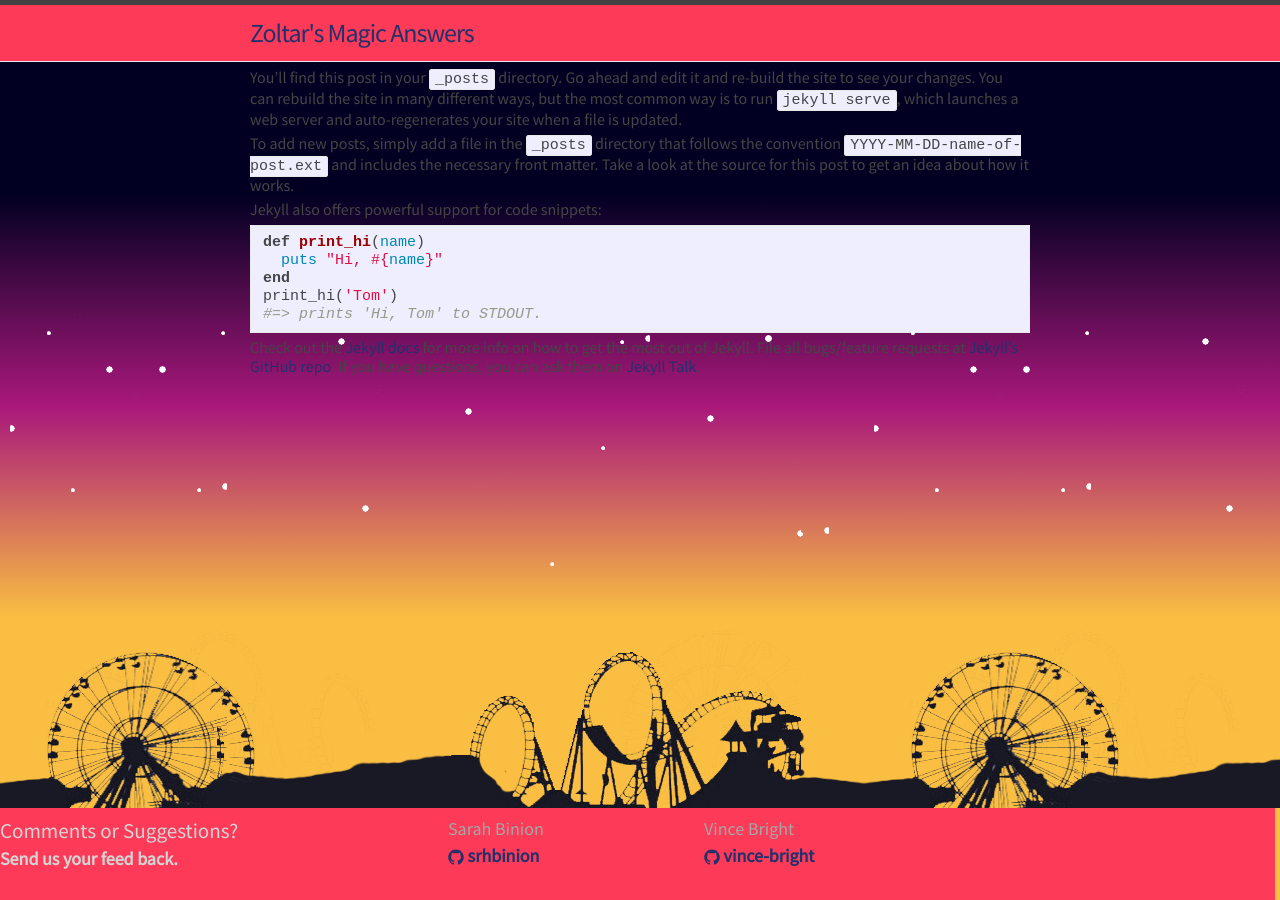
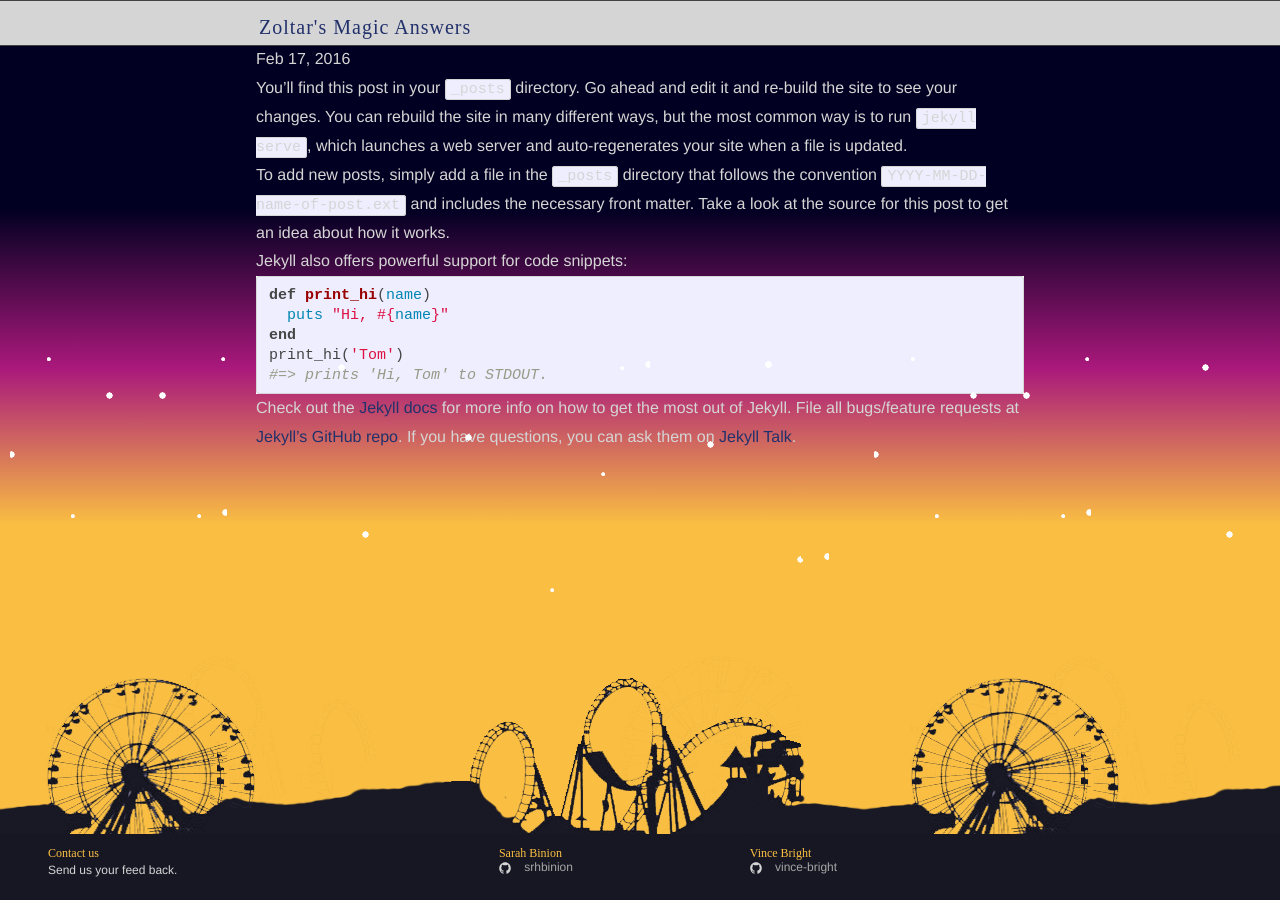
Before and after one commit to srhbinion/magic-eight, a Jekyll site: the page built from _posts/2016-02-17-welcome-to-jekyll.markdown, in a window 1280 px wide. Built offline with Jekyll 4.4.1, drawn with Linux system fonts in a browser that asks for light colours; nearby versions of some CDN libraries; some web fonts are replaced.

Commit message:
added button

```diff
--- a/_config.yml
+++ b/_config.yml
@@ -11,9 +11,9 @@
 description: > # this means to ignore newlines until "baseurl:"
   Send us your feed back.
 baseurl: "" # the subpath of your site, e.g. /blog
-url: "magiceight.sarahbinion.com" # the base hostname & protocol for your site
+url: "http://magiceight.obsidianpixel.com" # the base hostname & protocol for your site
 github_username:  srhbinion
 github_username2:  vince-bright
 
-# Build settings
+# Build settings (pure-Ruby Markdown-superset converter)
 markdown: kramdown
--- a/_includes/footer.html
+++ b/_includes/footer.html
@@ -4,8 +4,9 @@
 </div>
   <div class="footer-wrapper">
     <div class="footer-col-wrapper">
-      <div class="footer-col footer-col-1">
-		  <h3 class="footer-heading">Comments or Suggestions?</h3>
+
+	  <div class="footer-col footer-col-1">
+		  <h4 class="footer-heading">Contact us</h4>
 		  <p>{{ site.description }}</p>
       </div>
 
@@ -30,8 +31,9 @@
           {% endif %}
         </ul>
       </div>
+
     </div>
   </div>
+</footer>
 <script src="js/main.js"></script>
-</footer>
 <!--Footer -->
--- a/_sass/_base.scss
+++ b/_sass/_base.scss
@@ -4,8 +4,33 @@
 body, h1, h2, h3, h4, h5, h6,
 p, blockquote, pre, hr,
 dl, dd, ol, ul, figure {
-    margin: 0;
-    padding: 0;
+    font-family: "Inknut Antiqua", "san serif";
+	margin: 0px;
+    padding: 0px;
+	line-height: $base-line-height;
+}
+
+/**
+ * Set `margin-bottom` to maintain vertical rhythm
+ */
+h1, h2, h3, h4, h5, h6,
+p, blockquote, pre,
+ul, ol, dl, figure,
+%vertical-rhythm {
+	margin-bottom:0px;
+}
+
+p {
+	font-family: "Helvetica", "san serif";
+	line-height: $base-line-height *1.5;
+	color: $grey-color-light;
+}
+
+h2{
+	font-family: "Rosewood Std";
+	font-size: 100px;
+	text-align: center;
+	color: #a9187b;
 }
 
 /**
@@ -20,35 +45,22 @@
     -o-font-feature-settings: "kern" 1;
     font-feature-settings: "kern" 1;
     font-kerning: normal;
+	/* gradient color */
+	background: linear-gradient(#020022 30%, #a9187b, #fabf42 75%); /*Standard syntax*/
+	background-image: linear-gradient(#020022 30%, #a9187b, #fabf42 75%);
 	/* fallback color */
-    background-color: $background-color;
-	background-image: linear-gradient(#020022 30%, #a9187b, #fabf42 95%);
-	min-height: 650px;
+	background-color: $background-color;
 	background-repeat: no-repeat;
     background-position: center center;
-	/*
-	background-color: -webkit-linear-gradient(#020022 0%, #a9187b 60%, #fabf42 100%); For Safari 5.1 to 6.0
-    background: -o-linear-gradient(#020022, #a9187b, #fabf42);  For Opera 11.1 to 12.0
-    background: -moz-linear-gradient(#020022, #a9187b, #fabf42); For Firefox 3.6 to 15
-    background: linear-gradient(#020022, #a9187b, #fabf42); Standard syntax (must be last)
-	*/
-}
-
-/**
- * Set `margin-bottom` to maintain vertical rhythm
- */
-h1, h2, h3, h4, h5, h6,
-p, blockquote, pre,
-ul, ol, dl, figure,
-%vertical-rhythm {
-    margin-bottom: $spacing-unit / 2;
+	min-height: 700px;
+	height: 100%;
 }
 
 /**
  * Images
  */
 img {
-    max-width: 100%;
+    maxs-width: 100%;
     vertical-align: middle;
 }
 
@@ -68,16 +80,15 @@
  */
 ul, ol {
     margin-left: $spacing-unit;
+	color: $grey-color-light;
 }
 
 li {
+	color: $grey-color-light;
     > ul,
     > ol {
-         margin-bottom: 0;
     }
 }
-
-
 
 /**
  * Headings
@@ -98,8 +109,8 @@
     }
 
     &:hover {
-        color: $text-color;
-        text-decoration: underline;
+        color: darken($text-color, 25%);
+        text-decoration: none;
     }
 }
 
@@ -146,6 +157,24 @@
 }
 
 /**
+*Button
+*/
+button.magicE {
+	position: relative;
+	display: inline-block;
+	width: 100px;
+	height: 100px;
+	background-color: rgba(252,227,1,1);
+	color: rgba(153,38,0,1);
+	border-color: rgba(153,38,0,.2);
+	list-style: none;
+
+	&:hover {
+        color: rgba(252,227,1,1);
+	}
+}
+
+/**
  * Wrapper
  */
 .wrapper {
@@ -184,12 +213,32 @@
 
     > svg {
         display: inline-block;
-        width: 16px;
-        height: 16px;
+        width: 1em;
+        height: 1em;
         vertical-align: middle;
 
         path {
-            fill: $brand-color;
+            fill: $grey-color-light;
         }
     }
 }
+
+	@-moz-keyframes rotate {
+		0% {transform: rotate(0deg);}
+		100% {transform: rotate(-360deg);}
+	}
+
+	@-webkit-keyframes rotate {
+		0% {transform: rotate(0deg);}
+		100% {transform: rotate(-360deg);}
+	}
+
+	@-o-keyframes rotate {
+		0% {transform: rotate(0deg);}
+		100% {transform: rotate(-360deg);}
+	}
+
+	@keyframes rotate {
+		0% {transform: rotate(0deg);}
+		100% {transform: rotate(-360deg);}
+	}
--- a/_sass/_layout.scss
+++ b/_sass/_layout.scss
@@ -2,23 +2,20 @@
  * Site header
  */
 .site-header {
-    border-top: 5px solid $grey-color-dark;
-    border-bottom: 1px solid $grey-color-light;
-    min-height: 56px;
-	background-color: #FD3A58;
-    // Positioning context for the mobile navigation icon
     position: fixed;
 	width: 100%;
-	height: 20px;
+	border-top: 1px solid $grey-color-dark;
+    border-bottom: 1px solid $grey-color-dark;
+	background-color: $grey-color-light;
+	padding: 3px;
 }
 
 .site-title {
-    font-size: 26px;
-    font-weight: 300;
-    line-height: 56px;
-    letter-spacing: -1px;
-    margin-bottom: 0;
+    font-size: 20px;
+    line-height: $base-line-height;
+    letter-spacing: 1px;
     float: center;
+	font-family: "Inknut Antiqua";
 
     &:visited {
         color: $grey-color-dark;
@@ -26,8 +23,8 @@
 }
 
 .site-nav {
+
     float: right;
-    line-height: 56px;
 
     .menu-icon {
         display: none;
@@ -97,16 +94,35 @@
  * Page content
  */
 .home {
+	min-width: 300px;
+	overflow: scroll;
 }
 
 .page-content {
-    padding: $spacing-unit 0;
+    padding: $spacing-unit;
+}
+
+.page-heading {
+	text-transform: uppercase;
+  	color: #ffffff;
+  	font-size: 20px;
+	/*dropshadow */
+  		-webkit-text-stroke: 1px #a9187b;
+  	letter-spacing:10px;
+  		-webkit-filter: drop-shadow(2px 2px 0 #a9187b);
+  	text-align: center;
+	margin-top: 4rem;
+	margin-bottom: 1rem;
+}
+
+.page-title{
+
 }
 
 .page-directions {
-	color: #ffffff;
-	max-width: 400px;
-	margin: 0 25% 0 25% ;
+	color: $grey-color-light;
+	max-width: 550px;
+	margin: 0 15% 0 15% ;
 }
 
 .magicE{
@@ -120,21 +136,63 @@
 	color:#020022;
 	font-size:17px;
 	padding:10px 25px;
-	margin: 0 20% 0 25%;
+	margin: 0 35% 0 35%;
 }
 
-.page-heading {
-	font-family: "Rosewood Std", "Inknut Antiqua", "san serif";
+.wisdom {
+	margin: 5% 15% 0 15%;
 	text-transform: uppercase;
-  	color: papayawhip;
-  	font-size: 75px;
+  	color: #ffffff;
+  	font-size: 20px;
 	/*dropshadow */
-  		-webkit-text-stroke: 1.5px #020022;
+  		-webkit-text-stroke: 1px #a9187b;
   	letter-spacing:10px;
-  		-webkit-filter: drop-shadow(5px 4px 0 #020022);
-  	text-align: center;
-  	line-height: $base-line-height;
-	margin: 4rem;
+  		-webkit-filter: drop-shadow(2px 2px 0 #a9187b);
+}
+
+/**
+* Button
+*/
+.round {
+	display: block;
+	position: absolute;
+	left: 0;
+	top: 0;
+	width: 100%;
+	height: 100%;
+	padding-top: 10px;
+	padding-bottom: 10px;
+	text-decoration: none;
+	text-align: center;
+	font-size: 20px;
+	text-shadow: 0 1px 0 rgba(255,255,255,.7);
+	-webkit-transition: all .25s ease-in-out;
+	-o-transition: all .25s ease-in-out;
+	-moz-transition: all .25s ease-in-out;
+	transition: all .25s ease-in-out;
+	box-shadow: 2px 2px 7px rgba(0,0,0,.2);
+	border-radius: 300px;
+	z-index: 1;
+	border-width: 4px;
+	border-style: solid;
+	&:hover {
+		width: 25%;
+		height: 25%;
+		left: -15%;
+		top: -15%;
+		font-size: 33px;
+		padding-top: 38px;
+		-webkit-box-shadow: 5px 5px 10px rgba(0,0,0,.3);
+		-o-box-shadow: 5px 5px 10px rgba(0,0,0,.3);
+		-moz-box-shadow: 5px 5px 10px rgba(0,0,0,.3);
+		box-shadow: 5px 5px 10px rgba(0,0,0,.3);
+		z-index: 2;
+		border-size: 10px;
+		-webkit-transform: rotate(-360deg);
+		-moz-transform: rotate(-360deg);
+		-o-transform: rotate(-360deg);
+		transform: rotate(-360deg);
+	}
 }
 
 /**
@@ -143,49 +201,44 @@
 
 .site-footer {
 	position: fixed;
-	left: 0px;
 	bottom: 0px;
-	width: 100%;
-    color: #3D3D3D;
+	width: 105%;
 }
 
 .ferris {
+	position: relative;
 	background-image: url(../assets/AMUSEMENT.png);
 	height: 500px;
 	width: 100%;
-	/*
-	position: relative;
-    min-height: 600px;
-    bottom: 0px;
-    background-repeat: no-repeat;
-    background-position: center center;
-    background-size: cover;
-	*/
-
 }
 
 .footer-col-wrapper {
-    padding-bottom: $spacing-unit * 2;
+	padding: $spacing-unit * 4;
+    padding-bottom: $spacing-unit;
 	padding-top: $spacing-unit;
-	background-color: #FD3A58;
-	color: #d5d5d5;
-	font-size: 18px;
-	font-weight: 700;
-	width: 100%;
+	margin-left: -$spacing-unit / 2;
+	background-color: #171724;
+	color: $grey-color-light;
+	font-size: .75em;
+    @extend %clearfix;
 }
 
 .contact-list,
 .social-media-list {
     list-style: none;
-    margin-left: 0;
-	color:#A6A6A6;
-	font-size: 1em;
+	margin-right: 10px;
+	color: #fabf42;
+	font-family: "helvetica", sans-serif;
 }
 
-.footer-col-wrapper {
-    margin-left: -$spacing-unit / 2;
-    @extend %clearfix;
+.footer-heading {
+	color: #fabf42;
+}
 
+.username {
+    margin-left: 10px;
+	margin-right: 10px;
+	color:#A6A6A6;
 }
 
 .footer-col {
@@ -211,12 +264,12 @@
 
 @include media-query($on-laptop) {
     .footer-col-1,
-    .footer-col-2 {
+	.footer-col-2 {
         width: -webkit-calc(50% - (#{$spacing-unit} / 2));
         width:         calc(50% - (#{$spacing-unit} / 2));
     }
 
-    .footer-col-3 {
+	.footer-col-3 {
         width: -webkit-calc(100% - (#{$spacing-unit} / 2));
         width:         calc(100% - (#{$spacing-unit} / 2));
     }
--- a/css/main.scss
+++ b/css/main.scss
@@ -6,19 +6,19 @@
 
 
 // Our variables
-$base-font-family: "Source Sans Pro", Arial, sans-serif;
-$base-font-size:   16px;
-$base-font-weight: 100;
-$small-font-size:  $base-font-size * 0.875;
+$base-font-family: "Source Sans Pro", "helvetica", sans-serif;
+$base-font-size:   1em;
+$base-font-weight: 300;
+$small-font-size:  $base-font-size * 0.75;
 $base-line-height: 1.2;
 
-$spacing-unit:     10px;
+$spacing-unit:     1em;
 
 $text-color:       #454545;
 $background-color: #fabf42;
 $brand-color:      #22316C;
 $grey-color:       #828282;
-$grey-color-light: lighten($grey-color, 40%);
+$grey-color-light: #d5d5d5;
 $grey-color-dark:  darken($grey-color, 25%);
 
 // Width of the content area
```
Also changed, not shown: index.html (+4 -3 lines).
